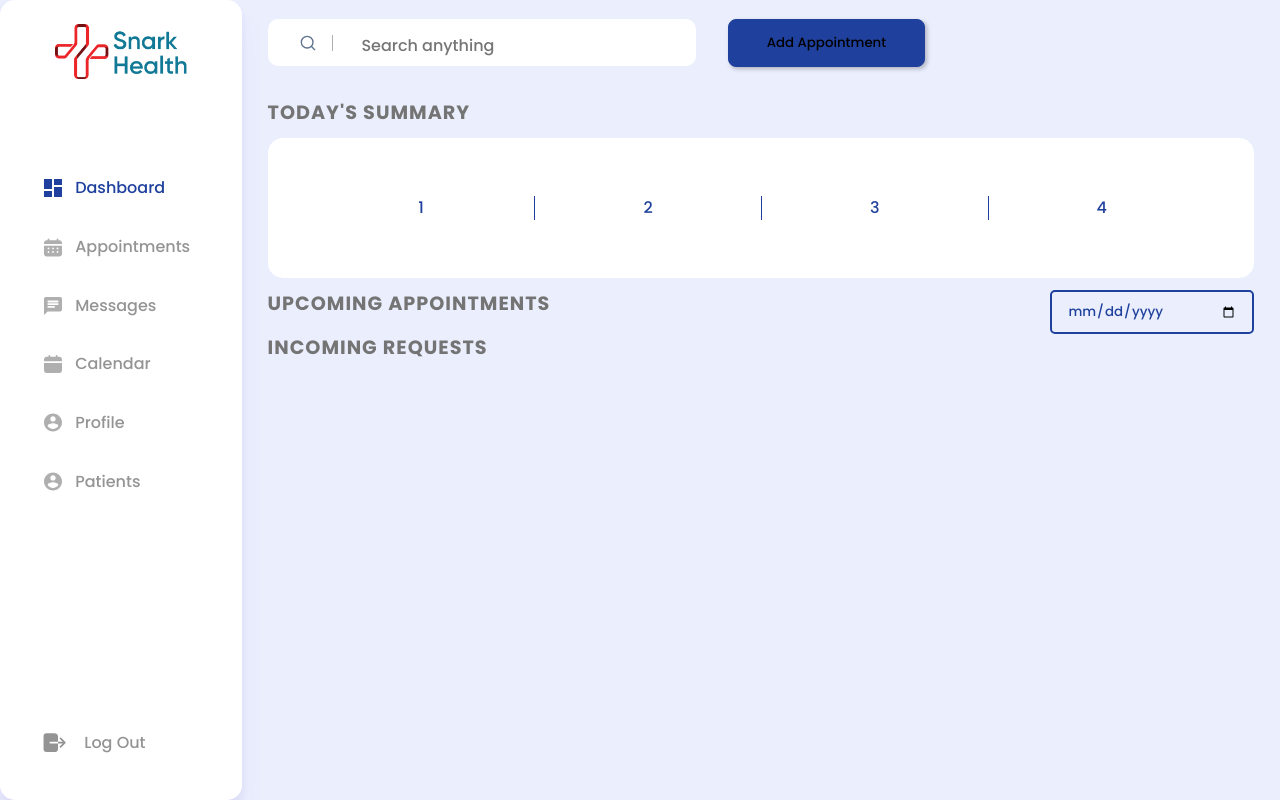
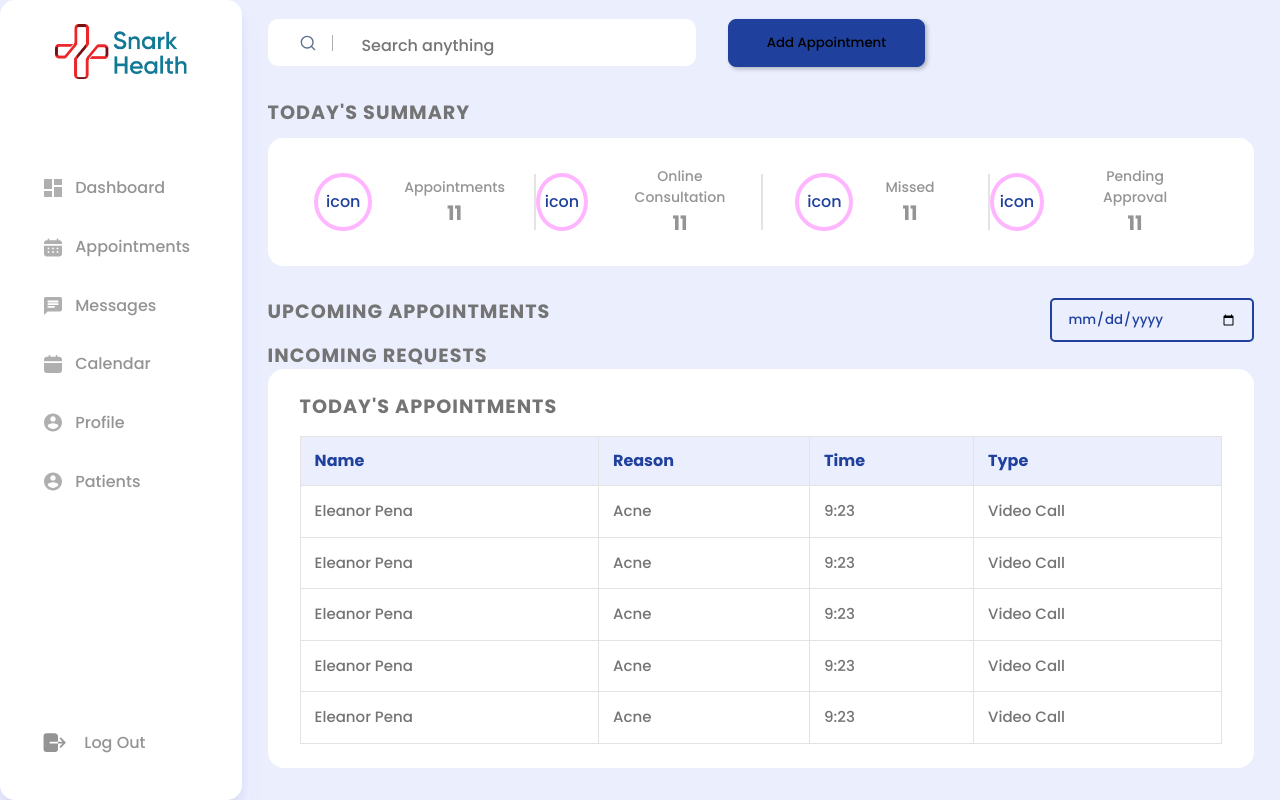
Before and after one commit to nanaama22/snark, a React (Vite) app: page /app/appointments in a window 1280 px wide. Built offline with nearby package versions, Linux system fonts and the light colour scheme.

Commit message:
Modified the chart on the homepage

```diff
--- a/src/components/Cards/ChartCard/ChartCard.jsx
+++ b/src/components/Cards/ChartCard/ChartCard.jsx
@@ -10,8 +10,8 @@ const ChartCard = () => {
                    <button className='time-button'>This Week</button>
                </div>
 
-               <div className="chart">
-               <Charts/>
+               <div className='plotted-chart'>
+                    <Charts/>
                </div>
           </div>
       );
--- a/src/components/Cards/ChartCard/chartcard.css
+++ b/src/components/Cards/ChartCard/chartcard.css
@@ -15,6 +15,10 @@
      color: #747474;
 }
 
+.plotted-chart {
+     /* background-color: red; */
+}
+
 .time-button {
      padding: 0.4rem 0.5rem;
      background-color: #F8F8FF;
--- a/src/components/Cards/DashboardInfoCard/dashboardinfocard.css
+++ b/src/components/Cards/DashboardInfoCard/dashboardinfocard.css
@@ -44,8 +44,6 @@
      width: 50px;
 }
 
-
-
 .card-data {
      display: flex;
      flex-direction: column;
--- a/src/components/Cards/TableCard/tablecard.css
+++ b/src/components/Cards/TableCard/tablecard.css
@@ -3,13 +3,14 @@
      border-radius: 1rem;
      padding: 1.5rem 2rem;
 }
+
 .table-details {
      display: flex;
      align-items: center;
 }
 
 .table-details h4 {
-     font-weight: 600;
+     font-weight: 700;
      font-size: 0.938rem;
      color: #747474;
 }
@@ -18,21 +19,33 @@
      font-family: Arial, Helvetica, sans-serif;
      border-collapse: collapse;
      width: 100%;
-   }
+     margin-top: 1rem;
+}
 
-   .customers td, .customers th {
-     border: 1px solid #ddd;
-     padding: 8px;
-   }
+.customers td,
+.customers th {
+     border: 1px solid #E3E3E3;
+     padding: 0.875rem;
+}
 
-   .customers tr:nth-child(even){background-color: #f2f2f2;}
+.customers td {
+     color : #747474;
+     font-size: 0.938rem;
+}
 
-   .customers tr:hover {background-color: #ddd;}
+/* .customers tr:nth-child(even) {
+     background-color: #f2f2f2;
+} */
 
-   .customers th {
+.customers tr:hover {
+     background-color: #f0f3ff;
+}
+
+.customers th {
      padding-top: 12px;
      padding-bottom: 12px;
      text-align: left;
-     background-color: #ddd;
-     color: white;
-   }
+     background-color: #EAEEFD;
+     color: #1F419D;
+     font-size: 1rem;
+}
--- a/src/components/Charts/Charts.jsx
+++ b/src/components/Charts/Charts.jsx
@@ -1,62 +1,62 @@
-import React, { PureComponent } from 'react';
-import { LineChart, Line, XAxis, YAxis, CartesianGrid, Tooltip, Legend, ResponsiveContainer } from 'recharts';
+import React, { PureComponent } from "react";
+import {
+     LineChart,
+     Line,
+     XAxis,
+     YAxis,
+     CartesianGrid,
+     Tooltip,
+     Legend,
+} from "recharts";
 
 const data = [
      {
-    name: 'Page A',
-    uv: 4000,
+          name: "MON",
           pv: 2400,
-    amt: 2400,
      },
      {
-    name: 'Page B',
-    uv: 3000,
+          name: "TUE",
           pv: 1398,
-    amt: 2210,
      },
      {
-    name: 'Page C',
-    uv: 2000,
+          name: "WED",
           pv: 9800,
-    amt: 2290,
      },
      {
-    name: 'Page D',
-    uv: 2780,
+          name: "THU",
           pv: 3908,
-    amt: 2000,
      },
      {
-    name: 'Page E',
-    uv: 1890,
+          name: "FRI",
           pv: 4800,
-    amt: 2181,
      },
      {
-    name: 'Page F',
-    uv: 2390,
+          name: "SAT",
           pv: 3800,
-    amt: 2500,
      },
      {
-    name: 'Page G',
-    uv: 3490,
+          name: "SUN",
           pv: 4300,
-    amt: 2100,
      },
 ];
 
 export default class Charts extends PureComponent {
- static demoUrl = 'https://codesandbox.io/s/tiny-line-chart-r5z0f';
+     static demoUrl = "https://codesandbox.io/s/tiny-line-chart-r5z0f";
 
      render() {
           return (
-        <div style={{'display':'block','margin':'auto'}}>
-        <LineChart width={600} height={300} data={data}>
-          <Line type="monotone" dataKey="pv" stroke="#8884d8" strokeWidth={2} />
+               <div style={{ display: "block", width: "100%" }}>
+                    <LineChart width={700} height={300} data={data}>
+                         <Line
+                              type="monotone"
+                              dataKey="pv"
+                              stroke="#8884d8"
+                              strokeWidth={2}
+                         />
                          <XAxis dataKey="name" />
                          <YAxis />
                          <Tooltip />
+                         <CartesianGrid strokeDasharray="3 3" />
                     </LineChart>
                </div>
           );
--- a/src/components/Sidebar/Sidebar.jsx
+++ b/src/components/Sidebar/Sidebar.jsx
@@ -22,7 +22,7 @@ const Sidebar = () => {
           {id: 6, name:"Patients", path:"/app/patients", icon: ProfileIcon},
      ]
 
-     const [selectedMenuItem, setSelectedMenuItem] = useState(menuItems[0].id);
+     const [selectedMenuItem, setSelectedMenuItem] = useState();
 
      const handleClick = (menuItem) => {
           setSelectedMenuItem(menuItem)
--- a/src/index.css
+++ b/src/index.css
@@ -1,5 +1,6 @@
 
 @import url('https://fonts.googleapis.com/css2?family=Poppins:wght@500&display=swap');
+
 :root {
   font-family: Poppin;
   line-height: 1.5;
--- a/src/pages/Appointments/Appointment.jsx
+++ b/src/pages/Appointments/Appointment.jsx
@@ -1,3 +1,4 @@
+import TableCard from "../../components/Cards/TableCard/TableCard";
 import Navbar from "../../components/Navbar/Navbar";
 import './appointment.css'
 
@@ -12,10 +13,35 @@ const Appointments = () => {
                <div className="appointment-page-content">
                     <h4>TODAY'S SUMMARY</h4>
                     <div className="appointment-summary">
-                         <span className="appointment-summary-item">1</span>
-                         <span className="appointment-summary-item item-bordered">2</span>
-                         <span className="appointment-summary-item item-bordered">3</span>
-                         <span className="appointment-summary-item item-bordered">4</span>
+                         <div className="appointment-summary-item">
+                              <span>icon</span>
+                              <div>
+                                   <p>Appointments</p>
+                                   <h5>11</h5>
+                              </div>
+                         </div>
+                         <div className="appointment-summary-item item-bordered">
+                              <span>icon</span>
+                              <div>
+                                   <p>Online Consultation</p>
+                                   <h5>11</h5>
+                              </div>
+                         </div>
+                         <div className="appointment-summary-item item-bordered">
+                              <span>icon</span>
+                              <div>
+                                   <p>Missed</p>
+                                   <h5>11</h5>
+                              </div>
+                         </div>
+
+                         <div className="appointment-summary-item item-bordered">
+                              <span>icon</span>
+                              <div>
+                                   <p>Pending Approval</p>
+                                   <h5>11</h5>
+                              </div>
+                         </div>
                     </div>
 
                     {/* upcoming appointment */}
@@ -23,8 +49,10 @@ const Appointments = () => {
                          <h4>UPCOMING APPOINTMENTS</h4>
                          <input type="date" />
                     </div>
+
                     {/* Horizontally scrollable */}
-                    <div>
+                    <div className="upcoming-appointments">
+
 
                     </div>
 
@@ -32,6 +60,7 @@ const Appointments = () => {
                     {/* incoming requests */}
                     <h4>INCOMING REQUESTS</h4>
                     <div></div>
+                    <TableCard />
                </div>
           </div>
       );
--- a/src/pages/Appointments/appointment.css
+++ b/src/pages/Appointments/appointment.css
@@ -34,23 +34,61 @@
      grid-template-columns: repeat(4, minmax(0, 1fr));
      justify-content: center;
      align-items: center;
-     padding: 1.875rem 2.5rem;
+     padding: 1.5rem 2.5rem;
      margin: 0.75rem 0;
      border-radius: 0.938rem;
 }
 
 .appointment-summary-item {
-text-align: center;
+     display: flex;
+     text-align: center;
      align-items: center;
      justify-content: center;
+     width: 90%;
 }
+
+.appointment-summary-item span {
+     margin-right: 2rem;
+     border: 4px solid rgb(255, 181, 255);
+     display: flex;
+     justify-content: center;
+     align-items: center;
+     border-radius: 100%;
+     height: 50px;
+     width: 50px;
+}
+
+.appointment-summary-item div p {
+     font-weight: 500;
+     font-size: 14px;
+     line-height: 21px;
+
+     text-align: center;
+     text-transform: capitalize;
+
+     color: #949494;
+
+}
+
+.appointment-summary-item div h5 {
+     font-weight: 700;
+     font-size: 20px;
+     line-height: 30px;
+     text-align: center;
+
+     color: #949494;
+}
+
+
 .item-bordered {
-     border-left: 1px solid #1F419D;
+     border-left: 2px solid #E4E4E4;
+     height: 70%;
 }
 
 .upcoming-appointments-header {
      display: flex;
      justify-content: space-between;
+     margin-top: 2rem;
 }
 
 .upcoming-appointments-header input {
@@ -63,3 +101,8 @@ text-align: center;
      justify-content: center;
      align-items: center;
 }
+
+.upcoming-appointments {
+     display: flex;
+
+}
--- a/src/pages/Home/home.css
+++ b/src/pages/Home/home.css
@@ -71,4 +71,6 @@
 
 .chart {
      margin-bottom: 2rem;
+     width: 100%;
+     background-color: aqua;
 }
```
Also changed, not shown: src/components/Cards/TableCard/TableCard.jsx (+4 -5 lines). Lines whose indentation alone changed are shown as unchanged.
